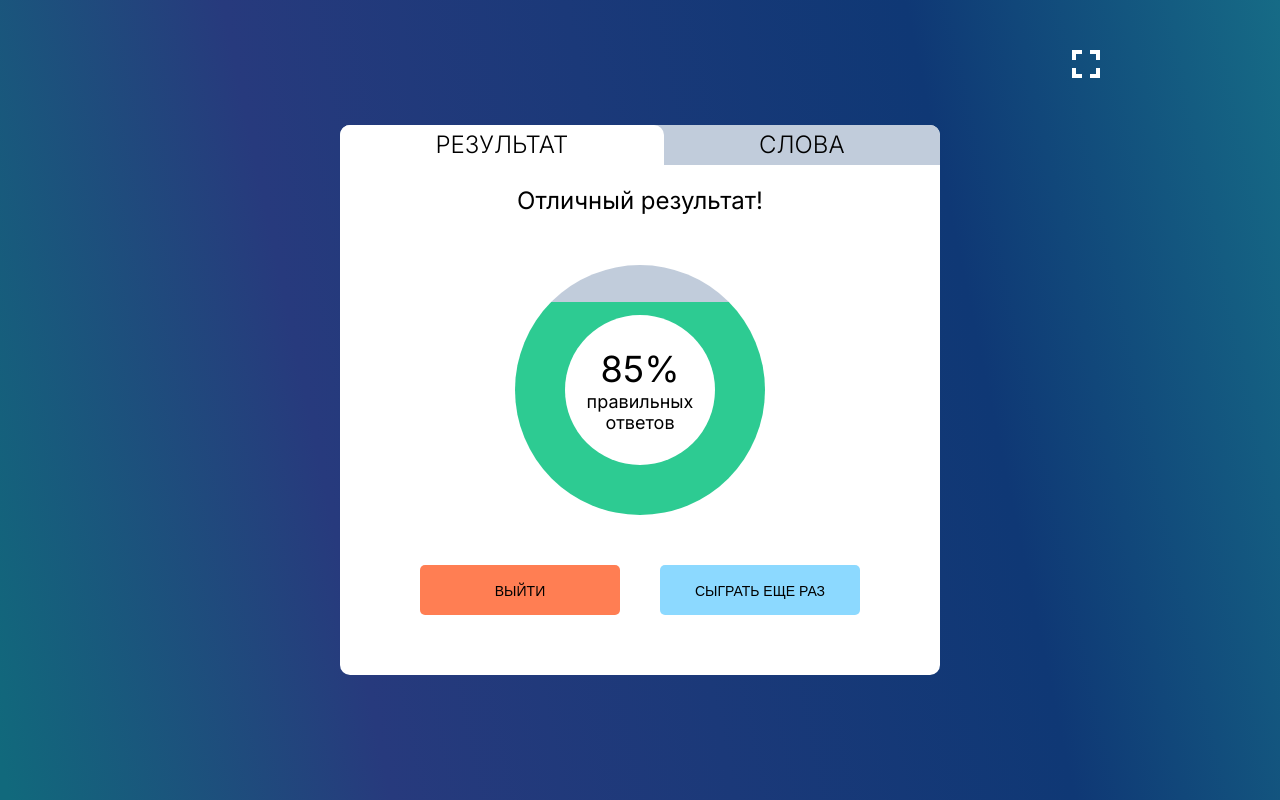
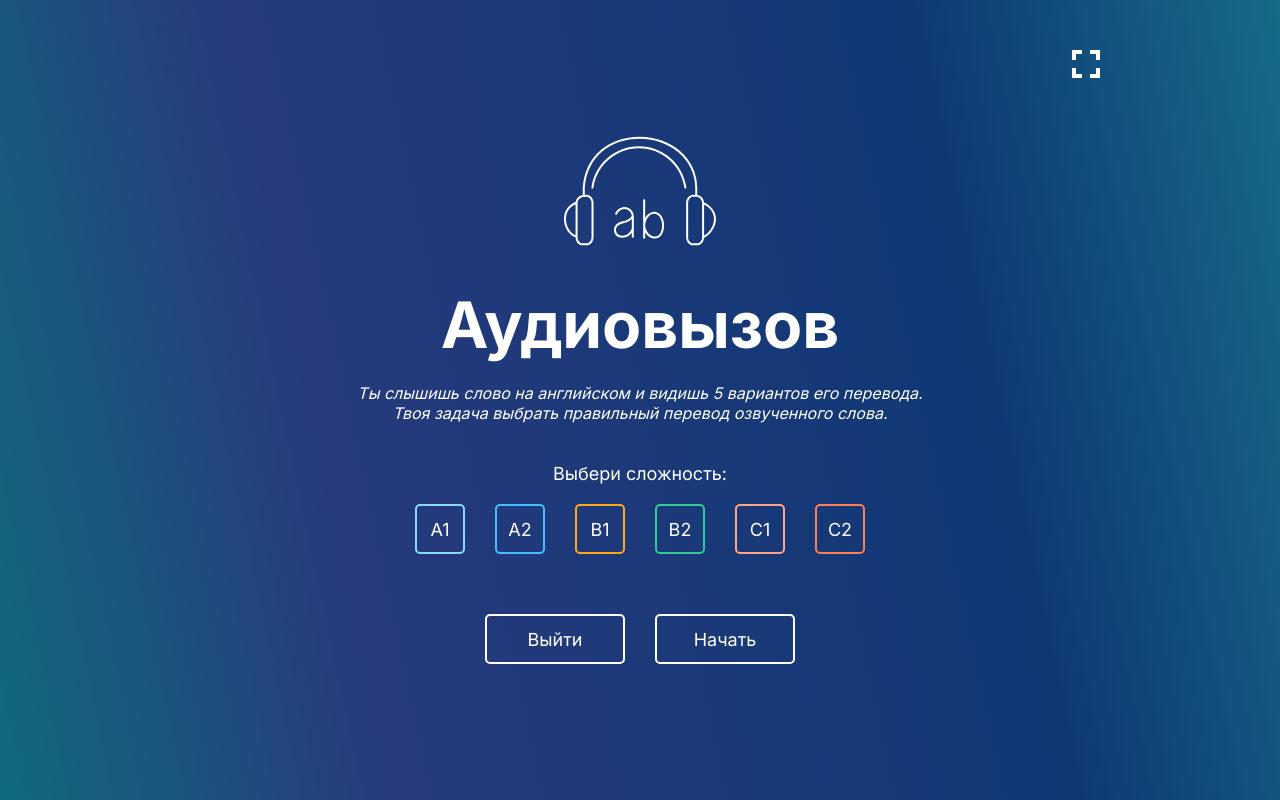
Before and after one commit to ninox14/rs-lang, a React (Create React App) app: page /games/audiocall in a window 1280 px wide. Built offline with nearby package versions, Linux system fonts and the light colour scheme.

Commit message:
feat: implement game (with test data)

```diff
--- a/src/pages/Audiocall/Audiocall.tsx
+++ b/src/pages/Audiocall/Audiocall.tsx
@@ -1,13 +1,51 @@
-import { FC } from 'react';
-// import AudiocallHome from './Home';
-// import AudiocallRound from './Round';
+import { FC, useState } from 'react';
+import AudiocallHome from './Home';
+import AudiocallRound from './Round';
 import AudiocallStatistics from './Statistics';
+import { GamePage, IGamePagePropsObject, Results } from './types.d';
 
 const Audiocall: FC = () => {
-  // debug
-  const currPage = <AudiocallStatistics />;
+  const [currentPage, setCurrentPage] = useState<GamePage>(GamePage.Home);
+  const [roundResults, setRoundResults] = useState<Results>([]);
+  const [audioSrc, setAudioSrc] = useState<string>();
+  const audio = new Audio();
 
-  return <main className="page page_audiocall audiocall">{currPage}</main>;
+  const changePage = (page: GamePage): void => {
+    setCurrentPage(page);
+    audio.pause();
+    audio.currentTime = 0;
+    if (page === GamePage.Home) setRoundResults([]);
+  };
+  const saveResults = (results: Results): void => {
+    setRoundResults(results);
+  };
+  const changeAudioSrc = (src: string): void => {
+    audio.pause();
+    audio.currentTime = 0;
+    setAudioSrc(src);
+    if (audio.src.length > 0) audio.play();
+  };
+
+  const Page =
+    currentPage === GamePage.Home
+      ? AudiocallHome
+      : currentPage === GamePage.Round
+      ? AudiocallRound
+      : AudiocallStatistics;
+  const pageProps: IGamePagePropsObject =
+    currentPage === GamePage.Home
+      ? { changePage }
+      : currentPage === GamePage.Round
+      ? { changePage, changeAudioSrc, saveResults, roundResults }
+      : { changePage, changeAudioSrc, roundResults };
+
+  audio.src = audioSrc ?? '';
+
+  return (
+    <main className="page page_audiocall audiocall">
+      <Page gamePageProps={pageProps} />
+    </main>
+  );
 };
 
 export default Audiocall;
--- a/src/pages/Audiocall/Home.tsx
+++ b/src/pages/Audiocall/Home.tsx
@@ -1,9 +1,14 @@
 import FullscreenButton from 'components/AudiocallPage/Fullscreen';
 import { ReactComponent as Headphones } from 'assets/icons/headphones.svg';
-import { FC, ReactElement } from 'react';
+import { FC, ReactElement, useState } from 'react';
 import Button from 'components/AudiocallPage/Button';
+import { GamePage, IGamePageProps } from './types.d';
 
-const AudiocallHome: FC = () => {
+const AudiocallHome: FC<IGamePageProps> = ({ gamePageProps }) => {
+  const { changePage } = gamePageProps;
+
+  const [difficulty, setDifficulty] = useState<number>();
+
   return (
     <div className="audiocall__container audiocall__container_home">
       <div className="audiocall__fixed-controls">
@@ -25,11 +30,18 @@ const AudiocallHome: FC = () => {
           <div>Выбери сложность:</div>
           <div className="audiocall__difficulty-buttons">
             {['A1', 'A2', 'B1', 'B2', 'C1', 'C2'].map(
-              (label): ReactElement => (
+              (label, index): ReactElement => (
                 <Button
                   text={label}
-                  className="audiocall__difficulty-button"
-                  key={`difficulty${label}`}
+                  className={`audiocall__difficulty-button ${
+                    index === difficulty
+                      ? 'audiocall__difficulty-button_selected'
+                      : ''
+                  }`}
+                  key={`difficulty${index}`}
+                  onClick={() => {
+                    setDifficulty(index);
+                  }}
                 />
               )
             )}
@@ -41,7 +53,11 @@ const AudiocallHome: FC = () => {
               <Button
                 text={label}
                 className="audiocall__homepage-button"
-                url={index ? undefined : '.'}
+                url={index ? undefined : '..'}
+                onClick={() => {
+                  if (changePage && difficulty !== undefined)
+                    changePage(GamePage.Round);
+                }}
                 key={`homepageButton${index}`}
               />
             )
--- a/src/pages/Audiocall/Round.tsx
+++ b/src/pages/Audiocall/Round.tsx
@@ -3,28 +3,54 @@ import Button from 'components/AudiocallPage/Button';
 import FullscreenButton from 'components/AudiocallPage/Fullscreen';
 import { FC, ReactElement, useState } from 'react';
 import audiocallData from './testData';
+import { GamePage, IGamePageProps } from './types.d';
 
-const AudiocallRound: FC = () => {
+const AudiocallRound: FC<IGamePageProps> = ({ gamePageProps }) => {
+  const { changePage, changeAudioSrc, saveResults, roundResults } =
+    gamePageProps;
+
   const data = audiocallData.rounds;
+
   const [round, setRound] = useState<number>(0);
   const [answer, setAnswer] = useState<string>();
   // const [audioSrc, setAudioSrc] = useState<string>();
+
   const nextRound = () => {
     if (round < data.length - 1) {
       setRound(round + 1);
       setAnswer(undefined);
+      if (changeAudioSrc) changeAudioSrc(data[0].audio);
+    } else {
+      if (changePage) changePage(GamePage.Statistics);
     }
   };
   const checkAnswer = (word: string): void => {
     setAnswer(word);
+    if (saveResults && roundResults)
+      saveResults([
+        ...roundResults,
+        {
+          word,
+          correct: word === data[round].answer,
+          translation: data[round].word,
+          audio: data[round].audio,
+        },
+      ]);
   };
-  // const audio = new Audio();
+
+  if (changeAudioSrc && round < 1 && answer === undefined)
+    changeAudioSrc(data[0].audio);
 
   return (
     <div className="audiocall__container audiocall__container_round">
       <div className="audiocall__fixed-controls">
         <div className="audiocall__fixed-controls_left">
-          <div className="button audiocall__controls-button">
+          <div
+            className="button audiocall__controls-button"
+            onClick={() => {
+              if (changePage) changePage(GamePage.Home);
+            }}
+          >
             <CloseSharp />
           </div>
         </div>
--- a/src/pages/Audiocall/Statistics.tsx
+++ b/src/pages/Audiocall/Statistics.tsx
@@ -3,30 +3,35 @@ import { FC, ReactElement, SyntheticEvent, useState } from 'react';
 import { Box, Tab, Tabs } from '@mui/material';
 import FullscreenButton from 'components/AudiocallPage/Fullscreen';
 import { VolumeUp } from '@mui/icons-material';
+import { GamePage, IGamePageProps } from './types.d';
+import Button from 'components/AudiocallPage/Button';
 
-const AudiocallStatistics: FC = () => {
+const AudiocallStatistics: FC<IGamePageProps> = ({ gamePageProps }) => {
+  const { roundResults, changePage, changeAudioSrc } = gamePageProps;
+
   const [tabIndex, setTabIndex] = useState(0);
+
+  const handleChange = (event: SyntheticEvent, newValue: number) => {
+    setTabIndex(newValue);
+  };
+
   const allyProps = (index: number) => {
     return {
       id: `audiocall-statistics-tab-${index}`,
       'aria-controls': `audiocall-statistics-tabpanel-${index}`,
     };
   };
-  const handleChange = (event: SyntheticEvent, newValue: number) => {
-    setTabIndex(newValue);
-  };
-
-  const chart = 85;
-
-  const answers = [
-    { correct: true, word: 'hurr', translation: 'хурр' },
-    { correct: false, word: 'durr', translation: 'дурр' },
-    { correct: true, word: 'purr', translation: 'пурр' },
-    { correct: false, word: 'kurr', translation: 'курр' },
-    { correct: true, word: 'furr', translation: 'фурр' },
-  ];
+  const answers = roundResults ?? [];
   const correctAnswers = answers.filter((answer) => answer.correct);
   const wrongAnswers = answers.filter((answer) => !answer.correct);
+  const rate = (correctAnswers.length / answers.length) * 100;
+  const chart = isNaN(rate) ? 0 : rate;
+  const resultTitle =
+    rate > 85
+      ? 'Отличный результат!'
+      : rate > 50
+      ? 'Хороший результат!'
+      : 'Стоит повторить!';
 
   return (
     <div className="audiocall__container audiocall__container_statistics">
@@ -53,7 +58,7 @@ const AudiocallStatistics: FC = () => {
         </Box>
         <TabPanel value={tabIndex} index={0}>
           <div className="panel-result audiocall__panel-result">
-            <p className="panel-result__title">Отличный результат!</p>
+            <p className="panel-result__title">{resultTitle}</p>
             <div className="panel-result__chart-container">
               <div
                 className="panel-result__chart"
@@ -66,12 +71,17 @@ const AudiocallStatistics: FC = () => {
               </div>
             </div>
             <div className="panel-result__btns">
-              <button className="panel-result__btn panel-result__exit">
+              <Button className="panel-result__btn panel-result__exit" url="..">
                 Выйти
-              </button>
-              <button className="panel-result__btn panel-result__replay">
+              </Button>
+              <Button
+                className="panel-result__btn panel-result__replay"
+                onClick={() => {
+                  if (changePage) changePage(GamePage.Home);
+                }}
+              >
                 Сыграть еще раз
-              </button>
+              </Button>
             </div>
           </div>
         </TabPanel>
@@ -86,8 +96,14 @@ const AudiocallStatistics: FC = () => {
               </div>
               <div className="panel-words__words">
                 {correctAnswers.map(
-                  (answer): ReactElement => (
-                    <div className="panel-words__item">
+                  (answer, index): ReactElement => (
+                    <div
+                      className="panel-words__item"
+                      key={`knownWord${index}`}
+                      onClick={() => {
+                        if (changeAudioSrc) changeAudioSrc(answer.audio);
+                      }}
+                    >
                       <VolumeUp />
                       <span className="panel-words__word">
                         {answer.word}
@@ -106,8 +122,14 @@ const AudiocallStatistics: FC = () => {
               </div>
               <div className="panel-words__words">
                 {wrongAnswers.map(
-                  (answer): ReactElement => (
-                    <div className="panel-words__item">
+                  (answer, index): ReactElement => (
+                    <div
+                      className="panel-words__item"
+                      key={`repeatWord${index}`}
+                      onClick={() => {
+                        if (changeAudioSrc) changeAudioSrc(answer.audio);
+                      }}
+                    >
                       <VolumeUp />
                       <span className="panel-words__word">
                         {answer.word}
--- /dev/null
+++ b/src/pages/Audiocall/types.d.ts
@@ -0,0 +1,25 @@
+export enum GamePage {
+  Home = 'Home',
+  Round = 'Round',
+  Statistics = 'Statistics',
+}
+
+export interface Result {
+  correct: boolean;
+  word: string;
+  translation: string;
+  audio: string;
+}
+
+export type Results = Result[];
+
+export interface IGamePageProps {
+  gamePageProps: IGamePagePropsObject;
+}
+
+export interface IGamePagePropsObject {
+  changePage?: (page: GamePage) => void;
+  changeAudioSrc?: (src: string) => void;
+  saveResults?: (results: Results) => void;
+  roundResults?: Results;
+}
--- a/src/styles/pages/Audiocall.scss
+++ b/src/styles/pages/Audiocall.scss
@@ -107,6 +107,29 @@ svg {
     justify-content: center;
     align-items: center;
 
+    &_selected {
+      color: $black;
+
+      &:nth-child(1) {
+        background: $light-blue;
+      }
+      &:nth-child(2) {
+        background: $blue;
+      }
+      &:nth-child(3) {
+        background: $yellow;
+      }
+      &:nth-child(4) {
+        background: $green;
+      }
+      &:nth-child(5) {
+        background: $peach;
+      }
+      &:nth-child(6) {
+        background: $orange;
+      }
+    }
+
     &:hover {
       color: $black;
     }
@@ -165,8 +188,17 @@ svg {
     border-radius: 5px;
 
     &:hover {
-      background: $white;
       color: $black;
+
+      &:nth-child(1) {
+        background: $orange;
+        border-color: $orange;
+      }
+
+      &:nth-child(2) {
+        background: $green;
+        border-color: $green;
+      }
     }
   }
 
@@ -255,8 +287,8 @@ svg {
   }
 
   &word-image {
-    height: 76px;
-    width: 76px;
+    height: 77px;
+    width: 77px;
     background-size: cover;
     background-position: center;
     border-radius: 50%;
@@ -402,6 +434,7 @@ svg {
     line-height: 50px;
     border: 0;
     cursor: pointer;
+    text-align: center;
     text-transform: uppercase;
     border-radius: 5px;
   }
```
